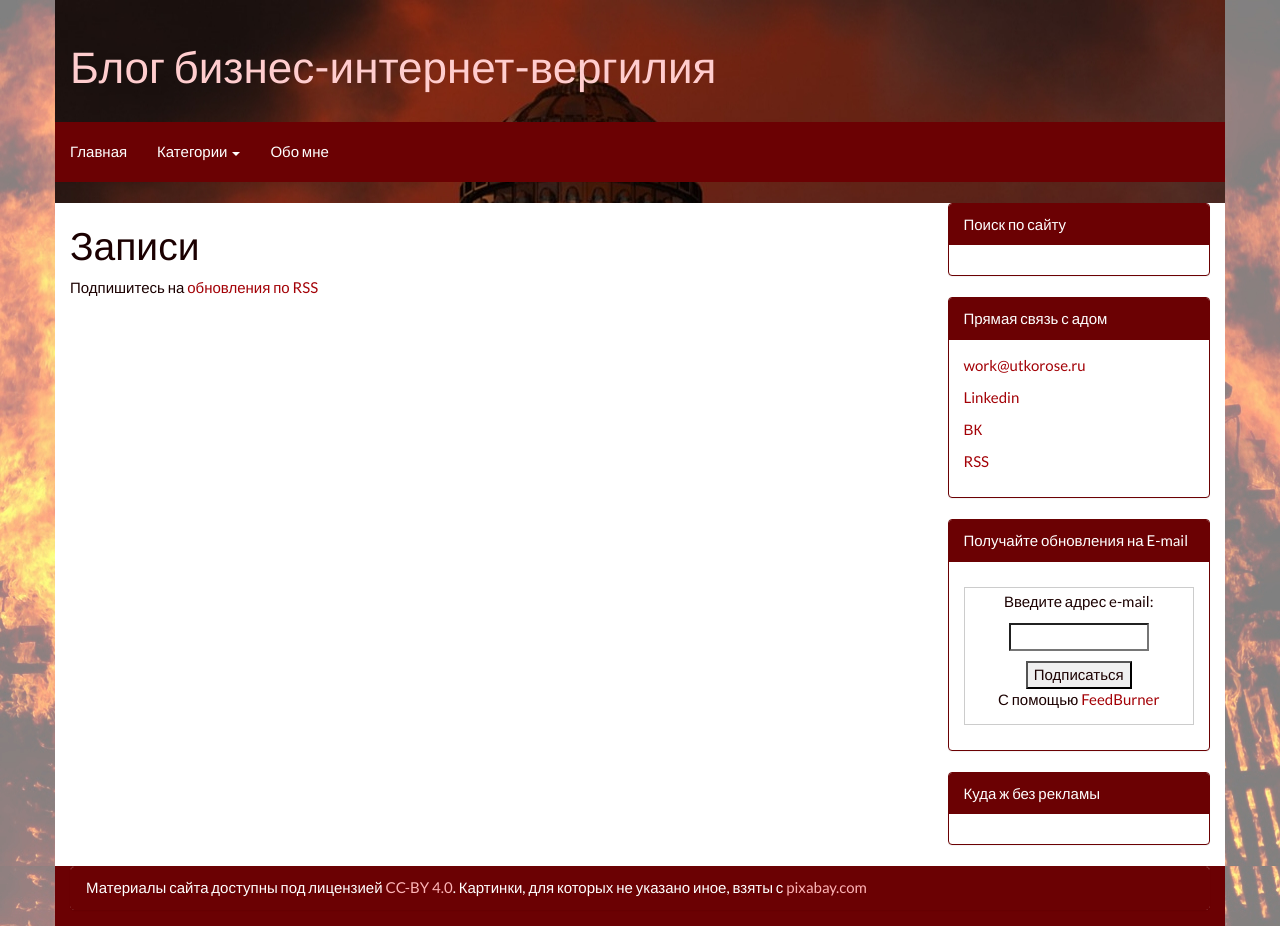
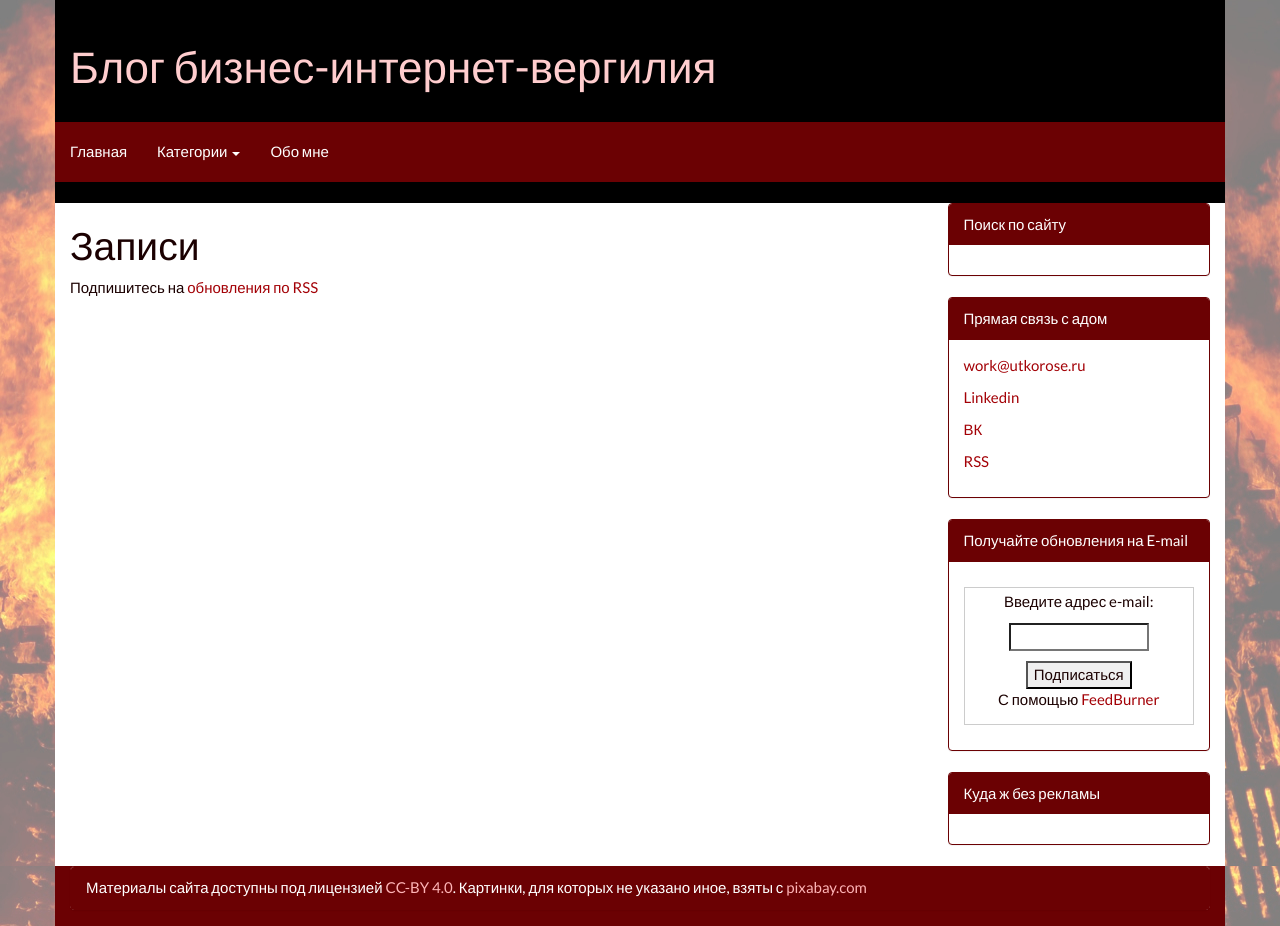
Before and after one commit to utkorose/blog-internet-vergiliy, a Jekyll site: the page built from index.html, in a window 1280 px wide. Built offline with Jekyll 4.4.1, drawn with Linux system fonts in a browser that asks for light colours.

Commit message:
Update theme.css

```diff
--- a/css/theme.css
+++ b/css/theme.css
@@ -56,7 +56,7 @@
 	background-color: #fff;
 }
 .head-fon{
-  background:url(/img/artmatic-73182.jpg) no-repeat;
+  background: black;
 }
 .page-header a .h1{
   color:#FFCDCE;
```
